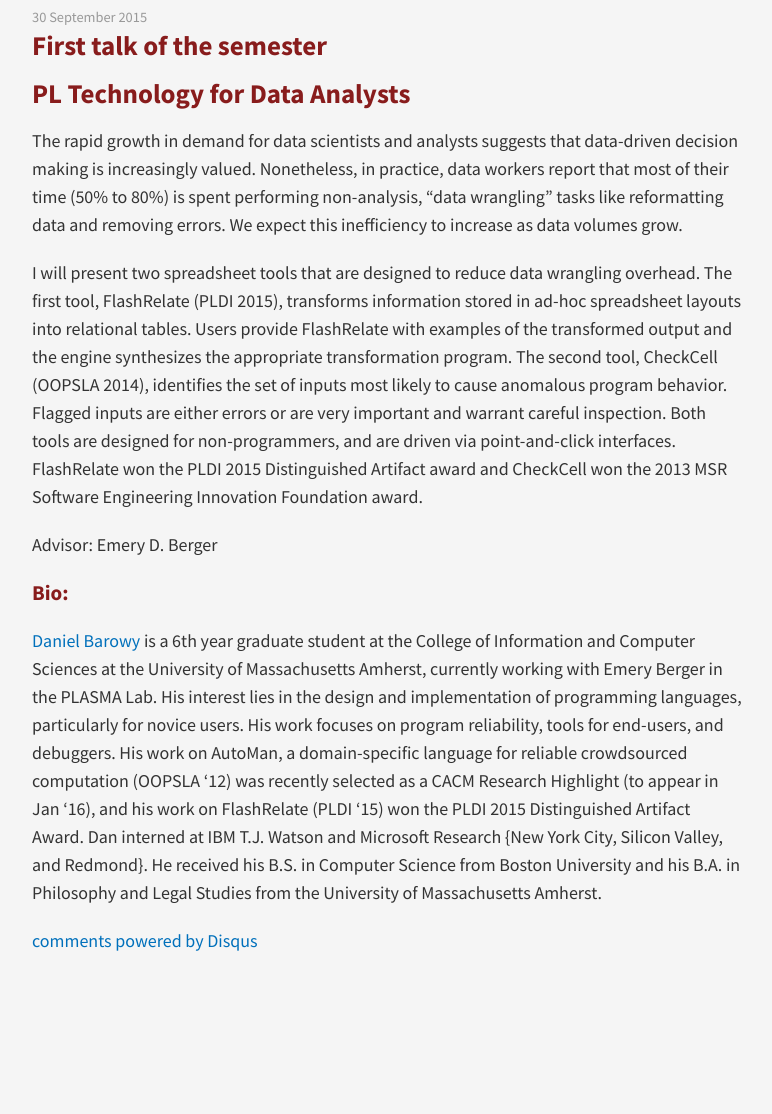
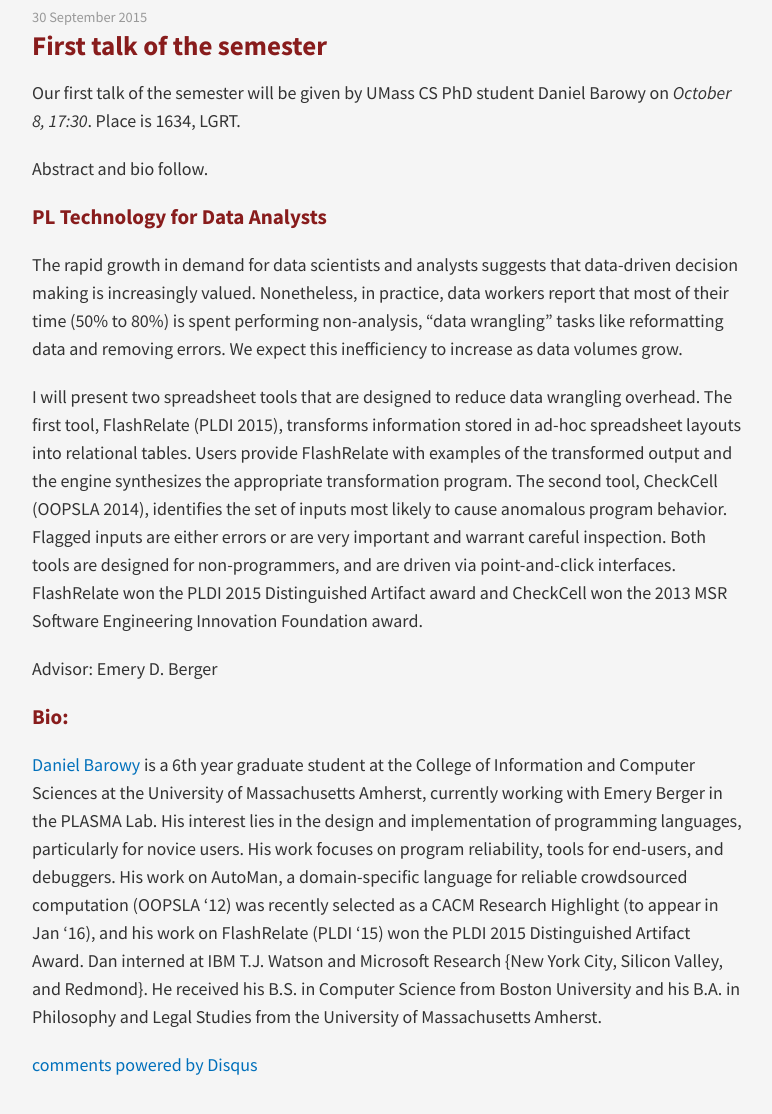
Before and after one commit to gridclub/gridclub.github.io, a Jekyll site: the page built from _posts/2015-09-30-first-talk-of-the-semester.md, in a window 1280 px wide, cut to the strip 209-1388 px from the top of the page. Shown: the top 1114 px of the strip, without its empty margins (253-1025 px from the left). Built offline with Jekyll 4.4.1, drawn with Linux system fonts in a browser that asks for light colours; nearby versions of some CDN libraries; comment, search, counter and statistics services are not loaded; before the commit the page ends 1264 px from its top, so only the background shows below that.

Commit message:
More info for the post.

```diff
--- a/_posts/2015-09-30-first-talk-of-the-semester.md
+++ b/_posts/2015-09-30-first-talk-of-the-semester.md
@@ -5,7 +5,12 @@ category:
 tags: []
 ---
 
-## PL Technology for Data Analysts
+Our first talk of the semester will be given by UMass CS PhD student Daniel Barowy on *October 8, 17:30*. Place is 1634, LGRT.
+
+Abstract and bio follow.
+
+
+### PL Technology for Data Analysts
 
  The rapid growth in demand for data scientists and analysts suggests that data-driven decision making is increasingly valued.  Nonetheless, in practice, data workers report that most of their time (50% to 80%) is spent performing non-analysis, "data wrangling" tasks like reformatting data and removing errors.  We expect this inefficiency to increase as data volumes grow.
 
```
